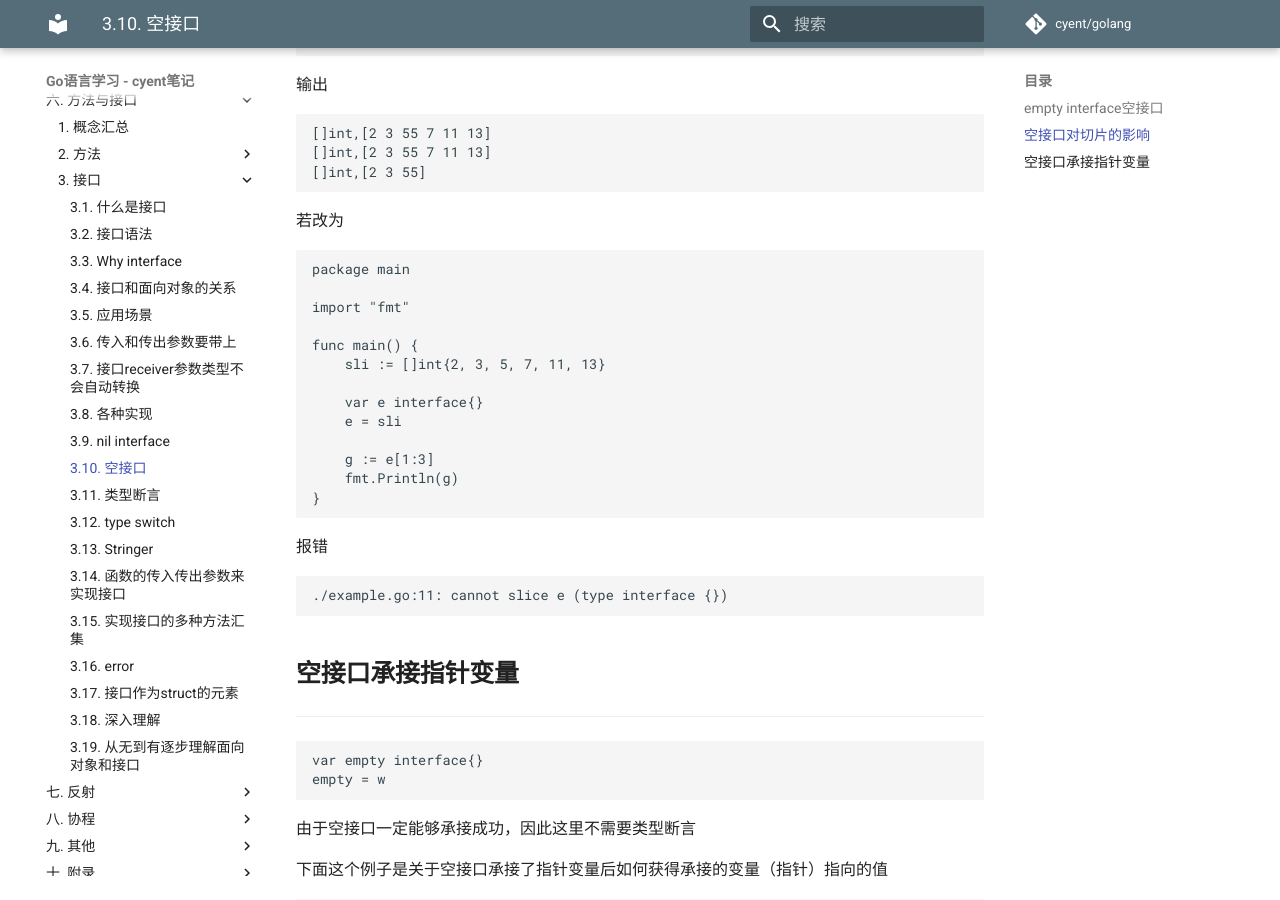
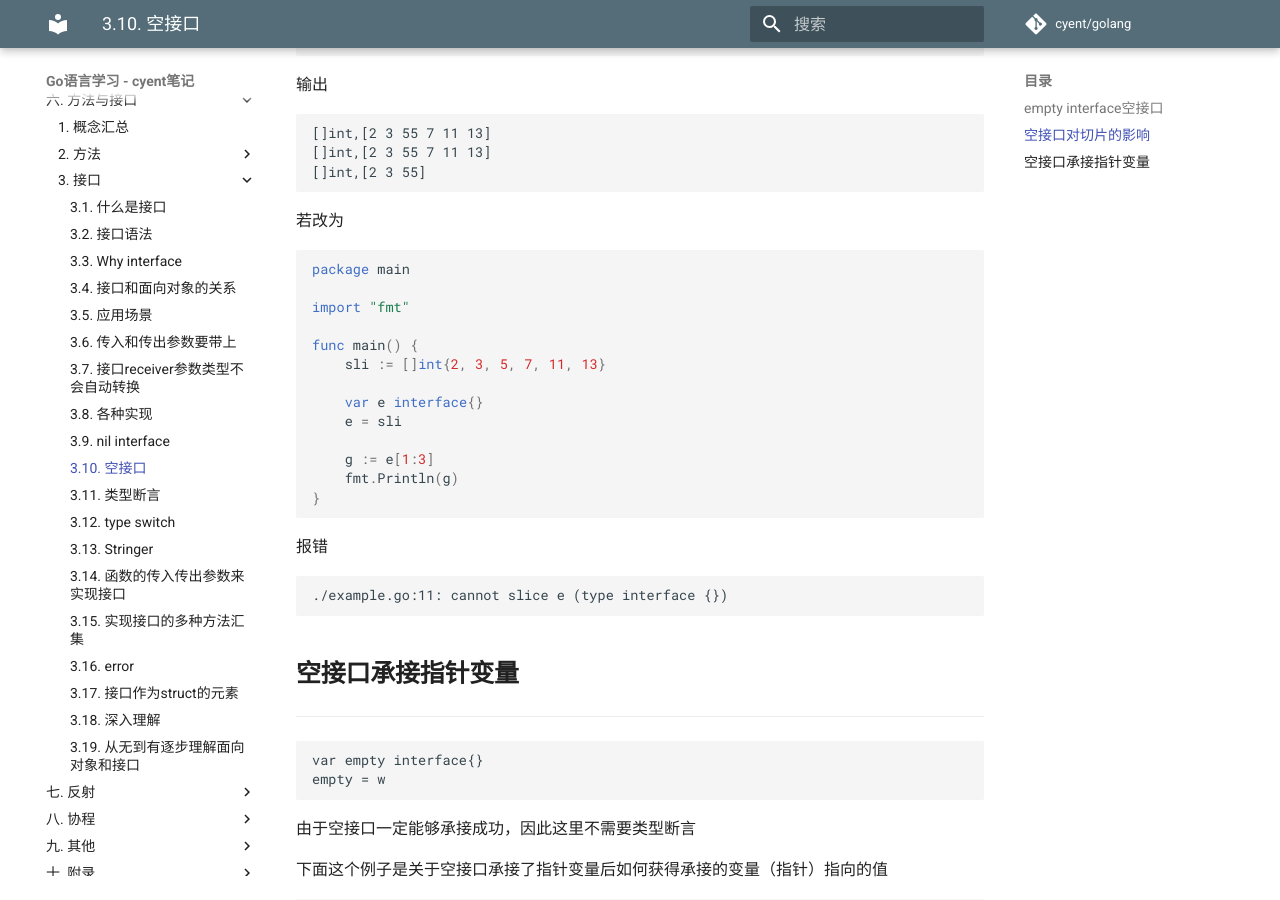
Before and after one commit to yxhsea/golang, an MkDocs documentation site: the page built from docs/method/interface_empty.md, in a window 1280 px wide and 900 px high, scrolled down 1727 px. Built offline with MkDocs 1.6.1 and Material for MkDocs 9.7.7, drawn with Linux system fonts in a browser that asks for light colours; comment, search, counter and statistics services are not loaded; old or Windows-style settings are respelled for this version of MkDocs.

Commit message:
2018-05-14

````diff
--- a/docs/method/interface_empty.md
+++ b/docs/method/interface_empty.md
@@ -87,7 +87,7 @@ func main() {
 
 若改为
 
-```text
+```go
 package main
 
 import "fmt"
````
